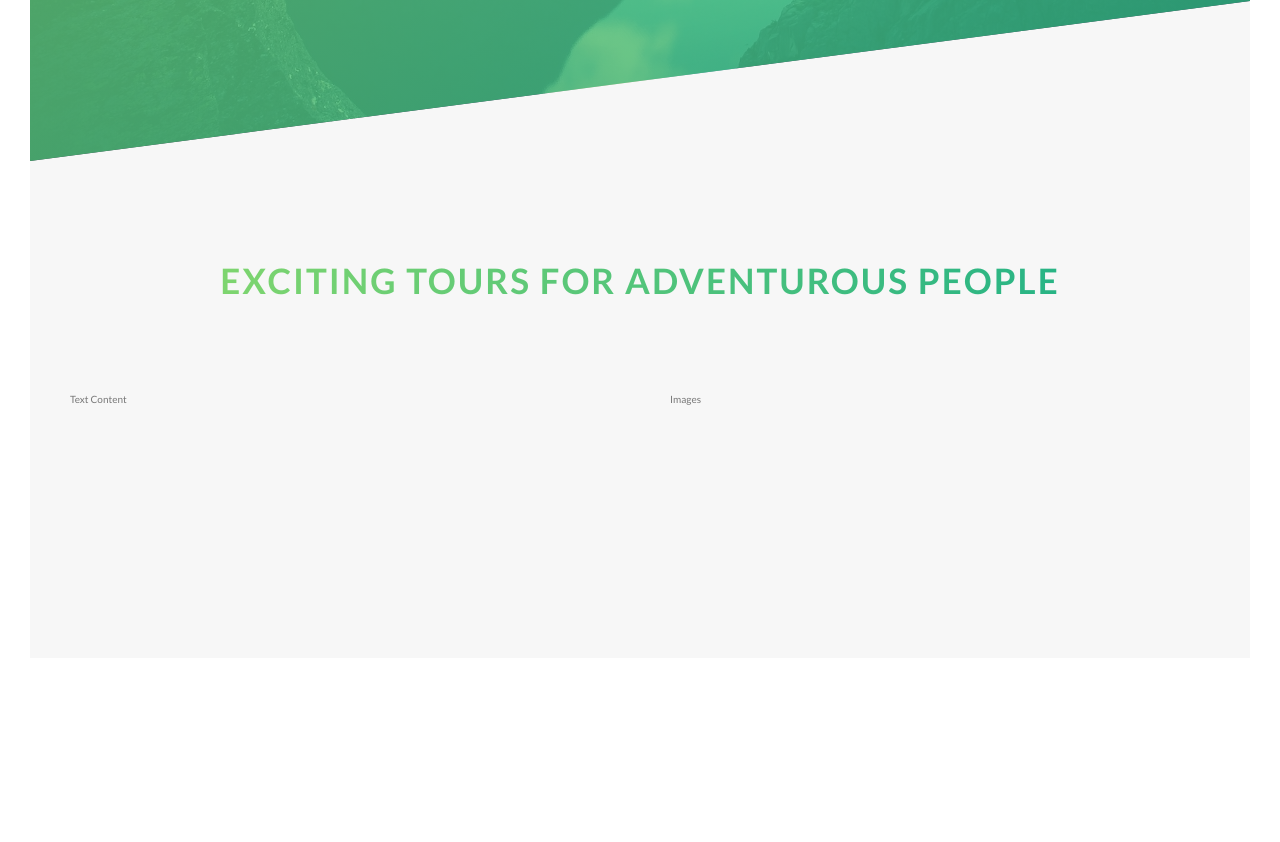
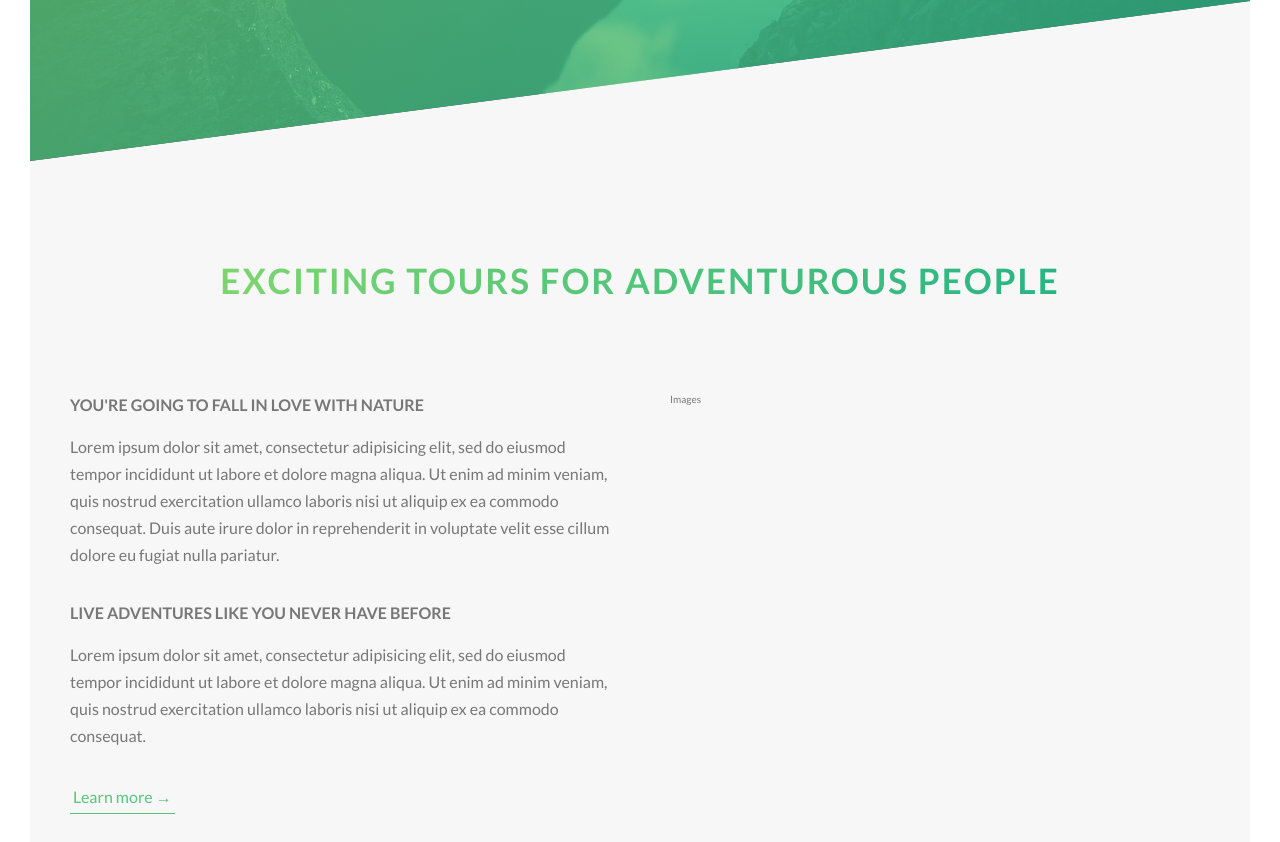
Before and after one commit to ChrisH81/Tour-Site, a website: page index.html in a window 1280 px wide. Shown: the part 629-1471 px from the top of the page. Before the commit the page ends 1317 px from the top, so only its background shows below. Drawn offline with Linux system fonts and the light colour scheme.

Commit message:
Add stand in text and button to about section

```diff
--- a/index.html
+++ b/index.html
@@ -29,17 +29,29 @@
 
         <main>
             <section class="section-about">
-                <div class="u-center-text u-margin-bottom-8">
+                <div class="u-center-text u-margin-bottom-big">
                   <h2 class="heading-secondary">
                       Exciting tours for adventurous people
                   </h2>
                 </div>
                 <div class="row">
                     <div class="col-1-of-2">
-                      Text Content
+                      <h3 class="heading-tertiary u-margin-bottom-small">
+                          You're going to fall in love with nature
+                      </h3>
+                      <p class="paragraph">
+                          Lorem ipsum dolor sit amet, consectetur adipisicing elit, sed do eiusmod tempor incididunt ut labore et dolore magna aliqua. Ut enim ad minim veniam, quis nostrud exercitation ullamco laboris nisi ut aliquip ex ea commodo consequat. Duis aute irure dolor in reprehenderit in voluptate velit esse cillum dolore eu fugiat nulla pariatur.
+                      </p>
+                      <h3 class="heading-tertiary u-margin-bottom-small">
+                          Live adventures like you never have before
+                      </h3>
+                      <p class="paragraph">
+                          Lorem ipsum dolor sit amet, consectetur adipisicing elit, sed do eiusmod tempor incididunt ut labore et dolore magna aliqua. Ut enim ad minim veniam, quis nostrud exercitation ullamco laboris nisi ut aliquip ex ea commodo consequat.
+                      </p>
+                      <a href="#" class="btn-text">Learn more &rarr;</a>
                     </div>
                     <div class="col-1-of-2">
-                      Images
+                        Images
                     </div>
                 </div>
             </section>
--- a/sass/abstracts/_variables.scss
+++ b/sass/abstracts/_variables.scss
@@ -7,6 +7,8 @@ $color-white: #fff;
 $color-black: #000;
 $color-grey-light-1: #f7f7f7;
 
+$default-font-size: 1.6rem;
+
 // grid
 $grid-width: 114rem;
 $gutter-vertical: 8rem;
--- a/sass/base/_typography.scss
+++ b/sass/base/_typography.scss
@@ -49,3 +49,17 @@ body {
       text-shadow: .5rem 1rem 2rem rgba($color-black, .2);
     }
 }
+
+.heading-tertiary {
+  font-size: $default-font-size;
+  font-weight: 700;
+  text-transform: uppercase;
+}
+
+.paragraph {
+  font-size: $default-font-size;
+
+  &:not(:last-child) {
+    margin-bottom: 3rem;
+  }
+}
--- a/sass/base/_utilities.scss
+++ b/sass/base/_utilities.scss
@@ -1,3 +1,5 @@
 .u-center-text { text-align: center; }
 
-.u-margin-bottom-8 { margin-bottom: 8rem; }
+.u-margin-bottom-small { margin-bottom: 1.5rem; }
+.u-margin-bottom-medium { margin-bottom: 4rem; }
+.u-margin-bottom-big { margin-bottom: 8rem; }
--- a/sass/components/_button.scss
+++ b/sass/components/_button.scss
@@ -8,7 +8,7 @@
     border-radius: 10rem;
     transition: all .2s ease-out;
     position: relative;
-    font-size: 1.6rem;
+    font-size: $default-font-size;
   }
 
   &:hover {
@@ -53,3 +53,28 @@
     animation-fill-mode: backwards;
   }
 }
+
+.btn-text {
+  &:link,
+  &:visited {
+    font-size: $default-font-size;
+    color: $color-primary;
+    display: inline-block;
+    text-decoration: none;
+    border-bottom: 1px solid $color-primary;
+    padding: 3px;
+    transition: all .4s;
+  }
+
+  &:hover {
+    background-color: $color-primary;
+    color: $color-white;
+    box-shadow: 0 1rem 2rem rgba($color-black, .15);
+    transform: translateY(-2px);
+  }
+
+  &:active {
+    box-shadow: 0 .5rem 2rem rgba($color-black, .15);
+    transform: translateY(-2px);
+  }
+}
```
Also changed, not shown: css/style.css.
